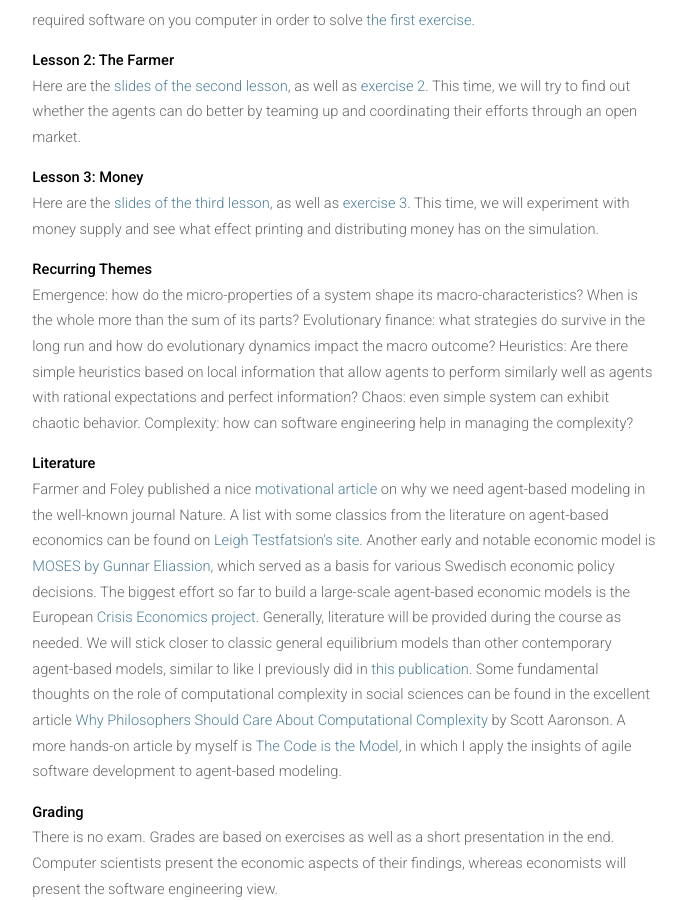
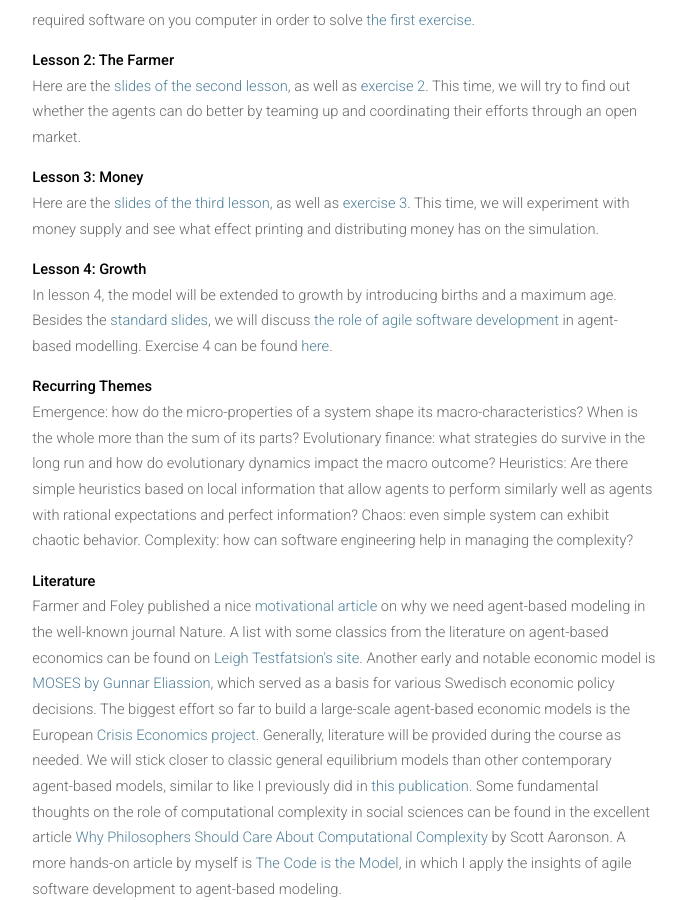
Before and after one commit to meisserecon/www, a Jekyll site: the page built from course.md, in a window 1280 px wide and 900 px high, scrolled down 1315 px. Shown: the whole window, without its empty margins (296-982 px from the left). Built offline with Jekyll 4.4.1, drawn with Linux system fonts in a browser that asks for light colours; nearby versions of some CDN libraries; our own code applies the rules of GitHub Pages for plain Markdown files.

Commit message:
lesson 4

```diff
--- a/course.md
+++ b/course.md
@@ -23,6 +23,10 @@ permalink: /course/
 <b>Lesson 3: Money</b>
 
 <p>Here are the <a href="/assets/abfe-lesson3.pdf">slides of the third lesson</a>, as well as <a href="https://github.com/meisser/course/blob/master/exercises/journal/exercise03-task.md">exercise 3</a>. This time, we will experiment with money supply and see what effect printing and distributing money has on the simulation.</p>
+
+<b>Lesson 4: Growth</b>
+
+<p>In lesson 4, the model will be extended to growth by introducing births and a maximum age. Besides the <a href="/assets/abfe-lesson4.pdf">standard slides</a>, we will discuss <a href="/assets/abfe-lesson4-agile.pdf">the role of agile software development</a> in agent-based modelling. Exercise 4 can be found <a href="https://github.com/meisser/course/blob/master/exercises/journal/exercise04-task.md">here</a>.</p>
 
 <b>Recurring Themes</b>
 
```
Also changed, not shown: 2 other files.
